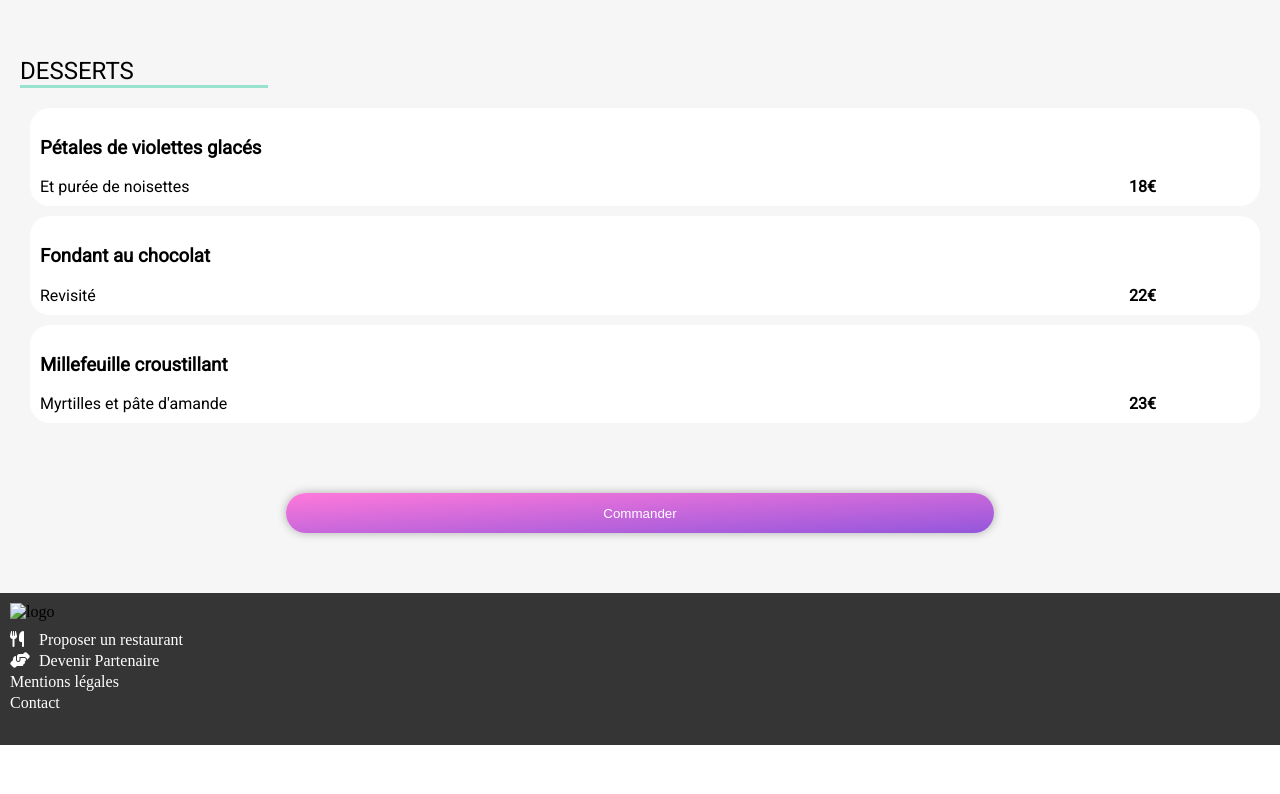
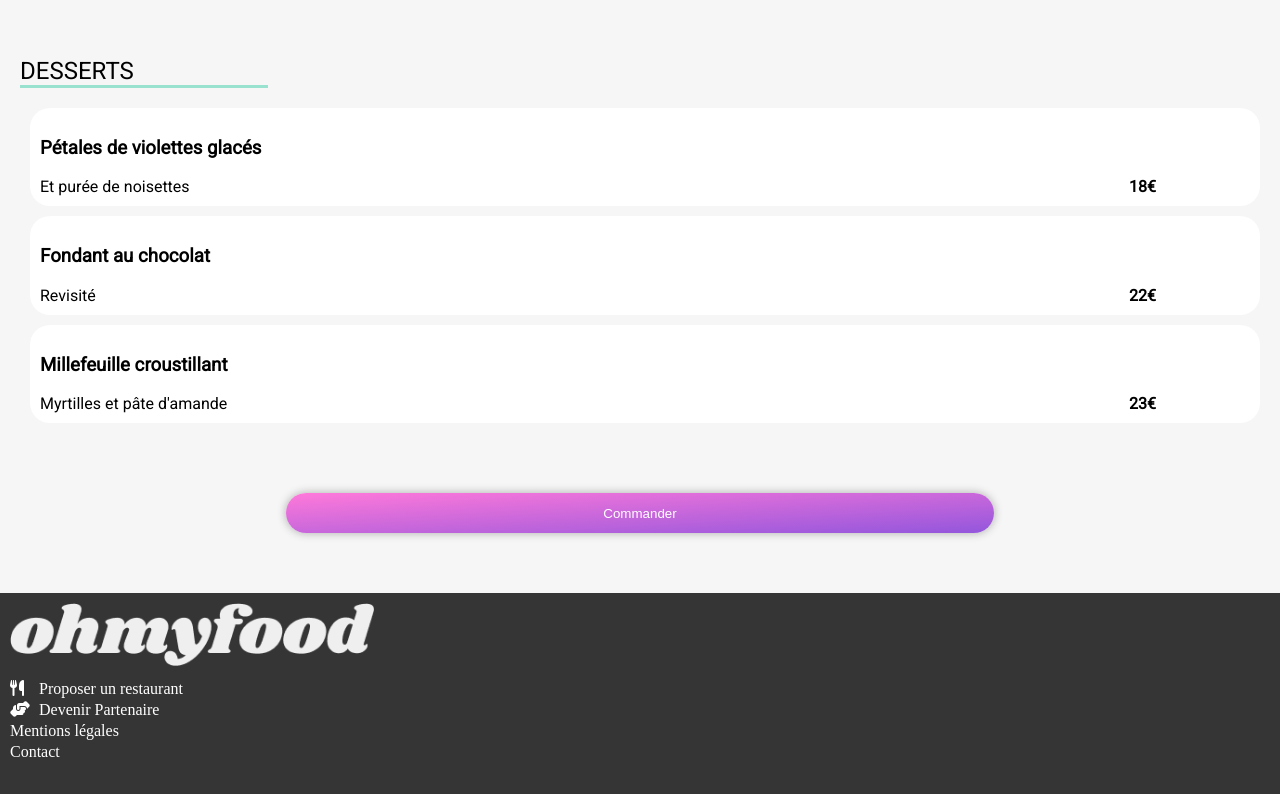
Before and after one commit to davideva93/davideva93.github.io, a plain HTML site: page alafrancaise.html in a window 1280 px wide. Shown: the part 1467-2261 px from the top of the page. Before the commit the page ends 2212 px from the top, so only its background shows below. Drawn offline with Linux system fonts and the light colour scheme; a web font is replaced by a local one.

Commit message:
Update alafrancaise.html

```diff
--- a/alafrancaise.html
+++ b/alafrancaise.html
@@ -146,7 +146,7 @@
 </main>
 
 <footer>
-  <img class="logo_footer" src="images/ohmyfood-footer.png" alt="logo">
+  <img class="logo_footer" src="ohmyfood-footer.png" alt="logo">
   <ul>
     <li><a href="#"><i class="fa-solid fa-utensils"></i> Proposer un restaurant</a></li>
     <li><a href="#"><i class="fa-solid fa-handshake-angle"></i> Devenir Partenaire</a></li>
```
